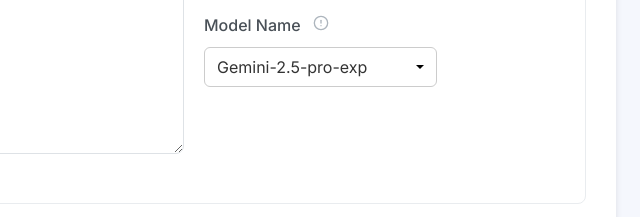
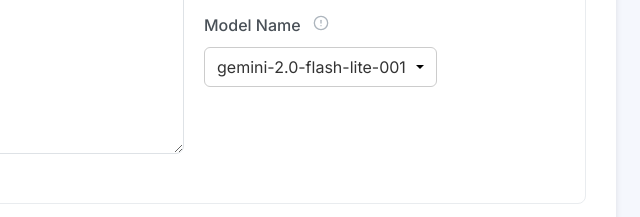
Before and after one commit to technoayan7/DocOCR, a website: page index.html in a window 1280 px wide. Shown: the part 361-578 px from the top of the page, 624-1264 px from the left. Drawn offline with Linux system fonts and the light colour scheme.

Commit message:
Update index.html

```diff
--- a/index.html
+++ b/index.html
@@ -85,9 +85,9 @@
                         </div>
                     </label>
                     <select id="model" class="styled-select">
-                        <option value="google/gemini-2.5-pro-exp-03-25:free" selected>Gemini-2.5-pro-exp</option>
-                        <option value="google/gemini-2.0-flash-lite-001">gemini-2.0-flash-lite-001</option>
+                        <option value="google/gemini-2.0-flash-lite-001" selected>gemini-2.0-flash-lite-001</option>
                         <option value="google/gemini-2.0-flash-001">Gemini-2.0-flash-001</option>
+                        <option value="google/gemini-2.5-pro-exp-03-25:free">Gemini-2.5-pro-exp</option>
                         <option value="google/gemini-flash-1.5">Gemini-flash-1.5</option>
                         <option value="anthropic/claude-3-haiku">Claude-3-haiku</option>
                         <option value="anthropic/claude-3-sonnet">Claude-3-sonnet</option>
```
